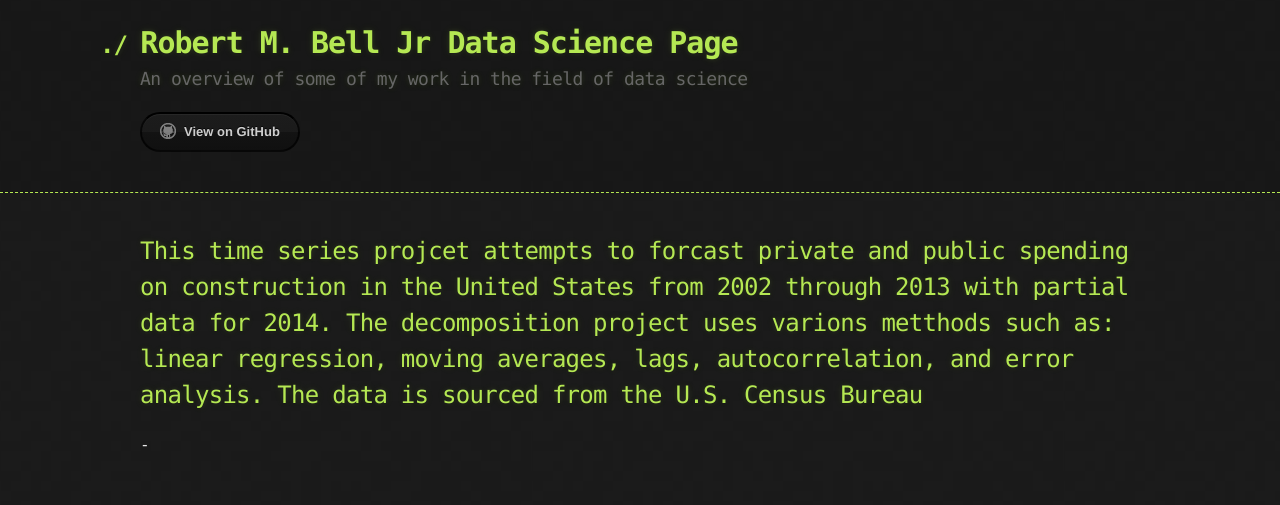
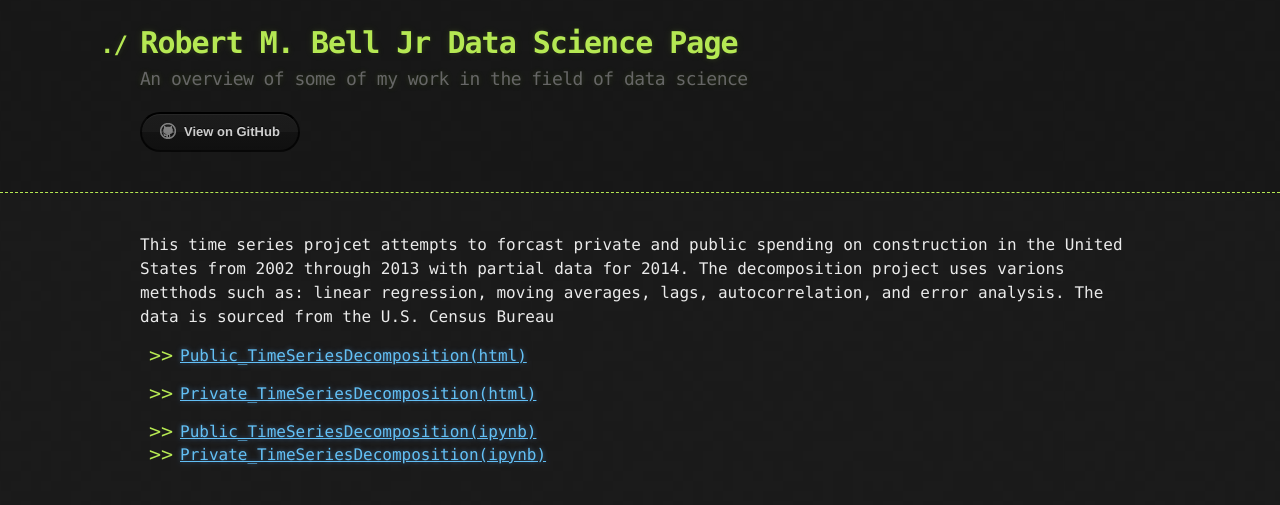
Before and after one commit to robertbell33wp/robertbell33wp.github.io, a Jekyll site: the page built from timeseriesdecom/index.md, in a window 1280 px wide. Shown: the top 505 px of the page. Built offline with Jekyll 4.4.1, drawn with Linux system fonts in a browser that asks for light colours; our own code applies the rules of GitHub Pages for plain Markdown files.

Commit message:
Update index.md

```diff
--- a/timeseriesdecom/index.md
+++ b/timeseriesdecom/index.md
@@ -4,5 +4,8 @@
 ---
 
 This time series projcet attempts to forcast private and public spending on construction in the United States from 2002 through 2013 with partial data for 2014.  The decomposition project uses varions metthods such as: linear regression, moving averages, lags, autocorrelation, and error analysis.  The data is sourced from the U.S. Census Bureau
--
--
+- [Public_TimeSeriesDecomposition(html)](Public_TimeSeriesDecomposition.html)
+- [Private_TimeSeriesDecomposition(html)](Private_TimeSeriesDecomposition.html)
+
+- [Public_TimeSeriesDecomposition(ipynb)](Public_TimeSeriesDecomposition.ipynb)
+- [Private_TimeSeriesDecomposition(ipynb)](Private_TimeSeriesDecomposition.ipynb)
```
